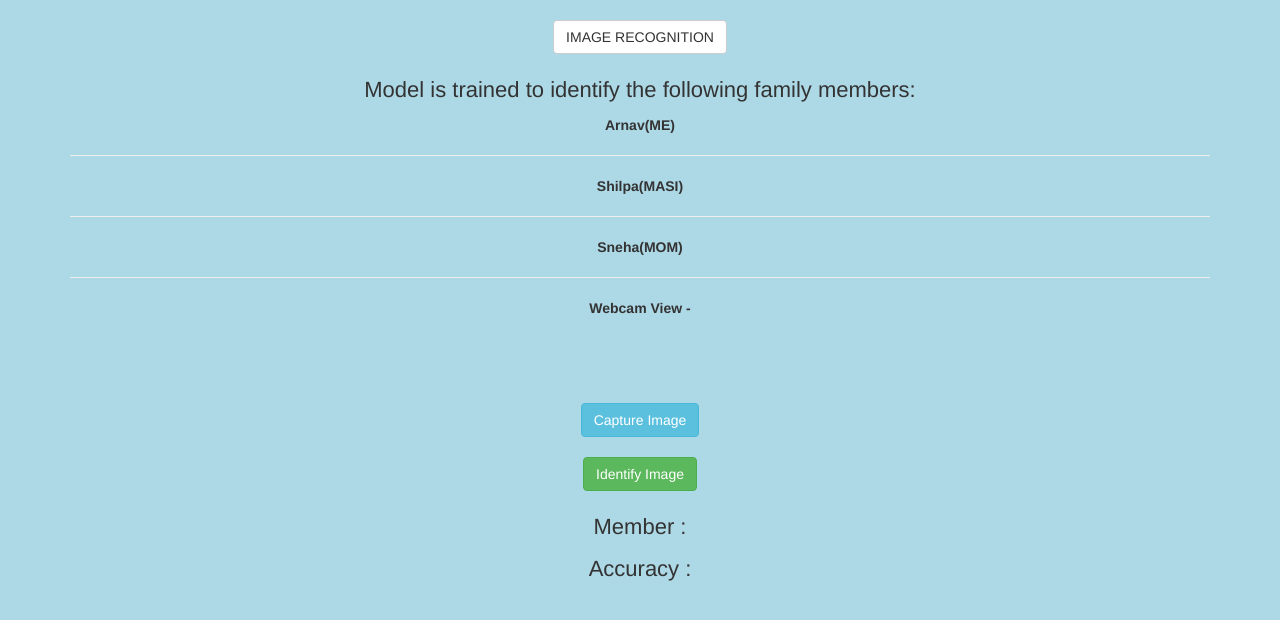
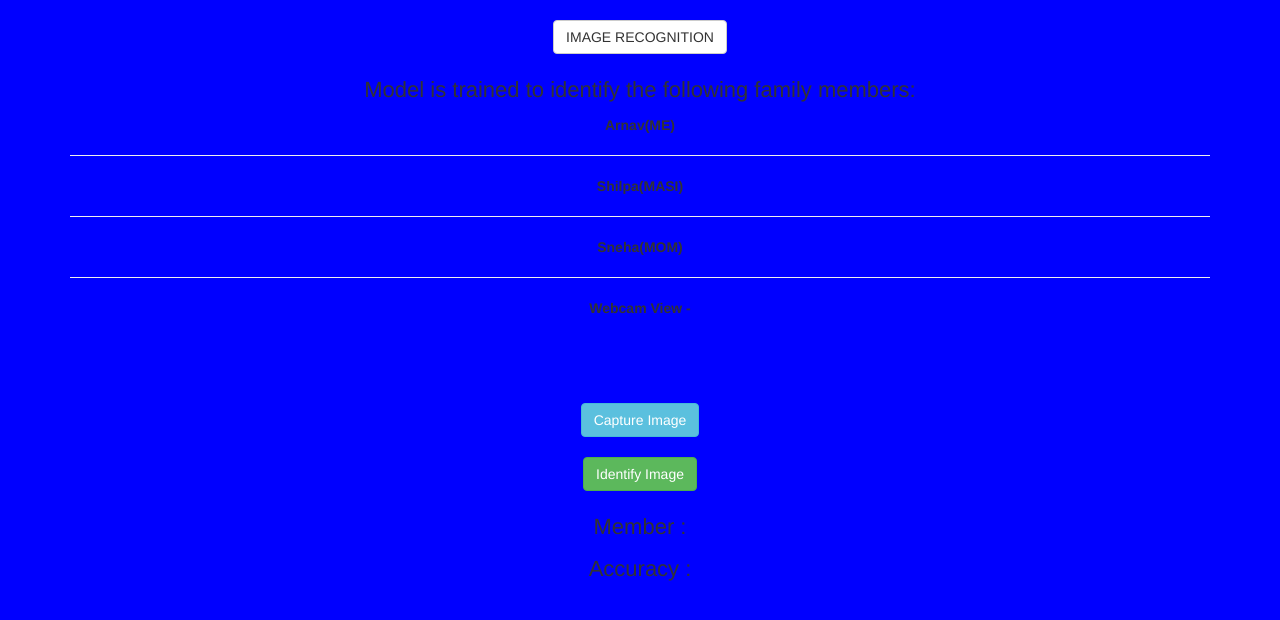
Before and after one commit to Arnav-KumarR/family-member-recognition-C105-Final, a plain HTML site: page index.html in a window 1280 px wide. Drawn offline with nearby package versions, Linux system fonts and the light colour scheme; a script that the page names is missing.

Commit message:
Update style.css

```diff
--- a/style.css
+++ b/style.css
@@ -1 +1 @@
-body{    background-color: lightblue;    }
+body{    background-color: blue;    }
```
